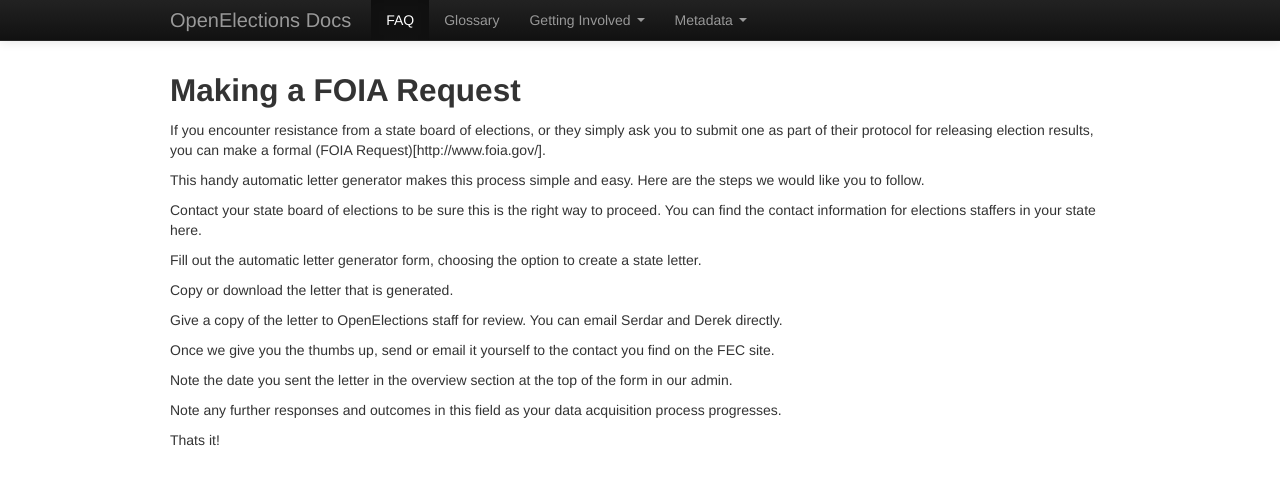
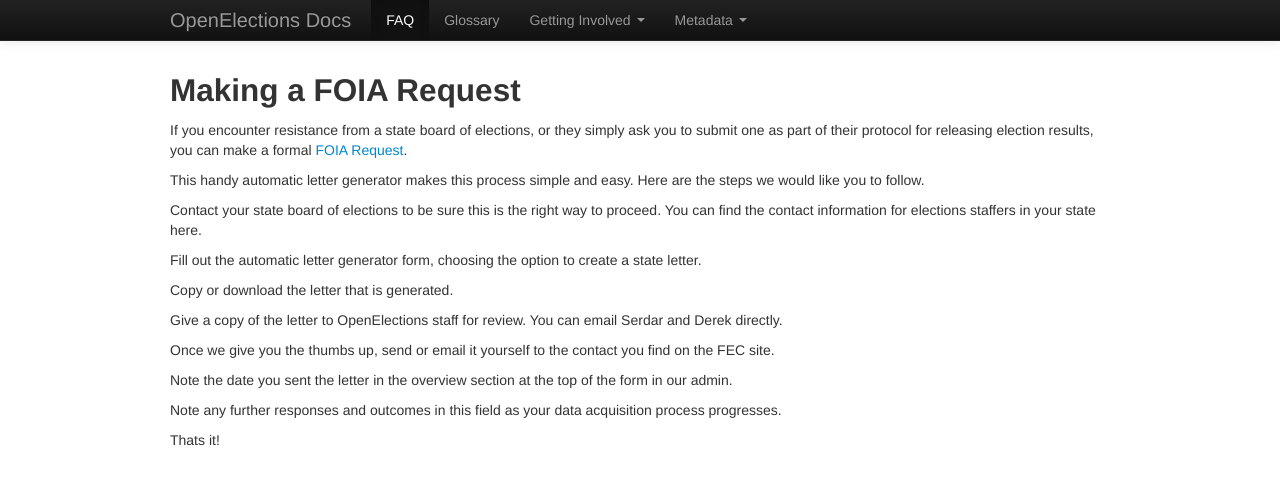
Before and after one commit to openelections/docs, a Jekyll site: the page built from FOIARequest.md, in a window 1280 px wide. Shown: the top 485 px of the page. Built offline with Jekyll 4.4.1, drawn with Linux system fonts in a browser that asks for light colours; nearby versions of some CDN libraries; some web fonts are replaced.

Commit message:
Update FOIARequest.md

```diff
--- a/FOIARequest.md
+++ b/FOIARequest.md
@@ -6,7 +6,7 @@
 
 ## Making a FOIA Request
 
-If you encounter resistance from a state board of elections, or they simply ask you to submit one as part of their protocol for releasing election results, you can make a formal (FOIA Request)[http://www.foia.gov/].
+If you encounter resistance from a state board of elections, or they simply ask you to submit one as part of their protocol for releasing election results, you can make a formal [FOIA Request](http://www.foia.gov/).
 
 This handy automatic letter generator makes this process simple and easy. Here are the steps we would like you to follow.
 
```
